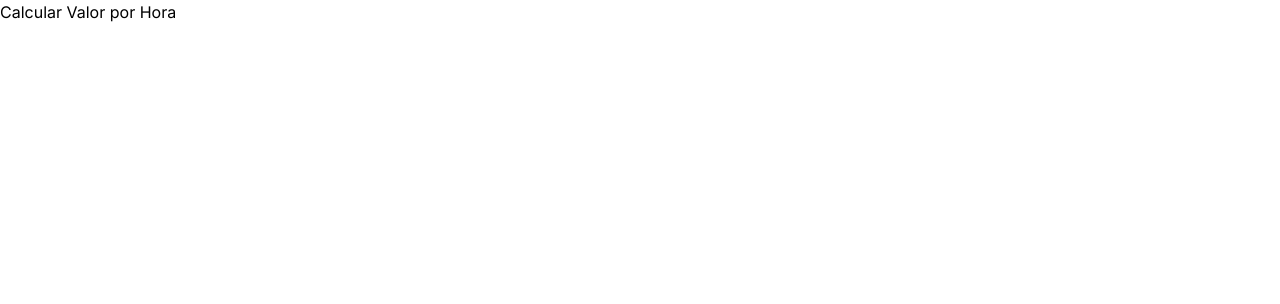
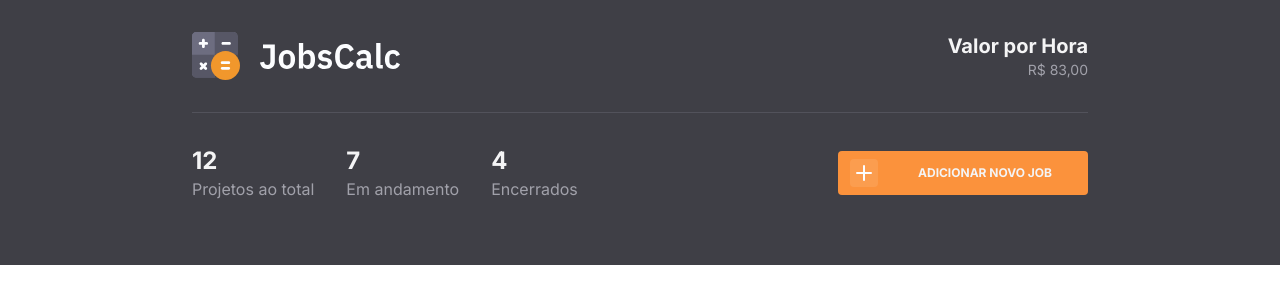
Before and after one commit to amosbarbato/jobs-calc, a React (Vite) app: page / in a window 1280 px wide. Shown: the top 304 px of the page. Built offline with nearby package versions, Linux system fonts and the light colour scheme.

Commit message:
feat: add function to access calcHourlyRate component

```diff
--- a/src/App.jsx
+++ b/src/App.jsx
@@ -3,7 +3,8 @@ import CalcHourlyRate from "./components/calculator";
 
 import { JobsProvider } from "./context/jobContext";
 
-import Header from "./components/header";
+import logo from "./assets/logo.svg";
+import plus from "./assets/plus.svg";
 
 export default function App() {
   const [isHourlyRateModalOpen, setHourlyRateModalOpen] = useState(false);
@@ -18,11 +19,55 @@ export default function App() {
 
   return (
     <JobsProvider>
-      {/* <Header /> */}
-      <button onClick={() => setHourlyRateModalOpen(true)}>
-        Calcular Valor por Hora
-      </button>
+      {/* header component */}
+      <header className="bg-zinc-700 text-zinc-100 p-8">
+        <div className="max-w-4xl mx-auto">
+          <section
+            id="top"
+            className="flex justify-between items-center border-b border-b-zinc-600 pb-8"
+          >
+            <img src={logo} alt="JobsCalc" />
+            <button
+              id="calc-profile"
+              className="flex items-center gap-4"
+              onClick={() => setHourlyRateModalOpen(true)}
+            >
+              <div className="grid text-end">
+                <strong className="text-xl">Valor por Hora</strong>
+                <span className="text-sm text-zinc-400 hover:text-orange-400 hover:underline transition">
+                  R$ 83,00
+                </span>
+              </div>
+            </button>
+          </section>
 
+          <section id="summary" className="flex justify-between items-center">
+            <div className="flex gap-8 py-8">
+              <div className="total grid">
+                <strong className="text-2xl">12</strong>
+                <p className="text-zinc-400">Projetos ao total</p>
+              </div>
+              <div className="total grid">
+                <strong className="text-2xl">7</strong>
+                <p className="text-zinc-400">Em andamento</p>
+              </div>
+              <div className="total grid">
+                <strong className="text-2xl">4</strong>
+                <p className="text-zinc-400">Encerrados</p>
+              </div>
+            </div>
+
+            <button className="uppercase flex gap-4 bg-orange-400 h-fit px-3 py-2 rounded items-center hover:brightness-110 transition-all">
+              <span className="bg-opacity-10 bg-white rounded p-0.5">
+                <img src={plus} alt="Adicionar Novo Job" />
+              </span>
+              <p className="px-6 text-xs font-bold">Adicionar Novo Job</p>
+            </button>
+          </section>
+        </div>
+      </header>
+
+      {/* hourlyRateCalc component */}
       {isHourlyRateModalOpen && (
         <CalcHourlyRate
           isOpen={openHourlyRateModal}
--- a/src/components/calculator.jsx
+++ b/src/components/calculator.jsx
@@ -19,7 +19,7 @@ function CalcHourlyRate(isOpen, onClose) {
   };
 
   return isOpen ? (
-    <div className="bg-gray-100 min-h-screen relative z-10 -mt-6">
+    <div className="bg-gray-100 min-h-screen relative z-10 -mt-[265px]">
       <header className="py-8 bg-zinc-700 p-12">
         <div className="text-gray-300 font-semibold flex items-center">
           <button onClick={onClose}>
```
